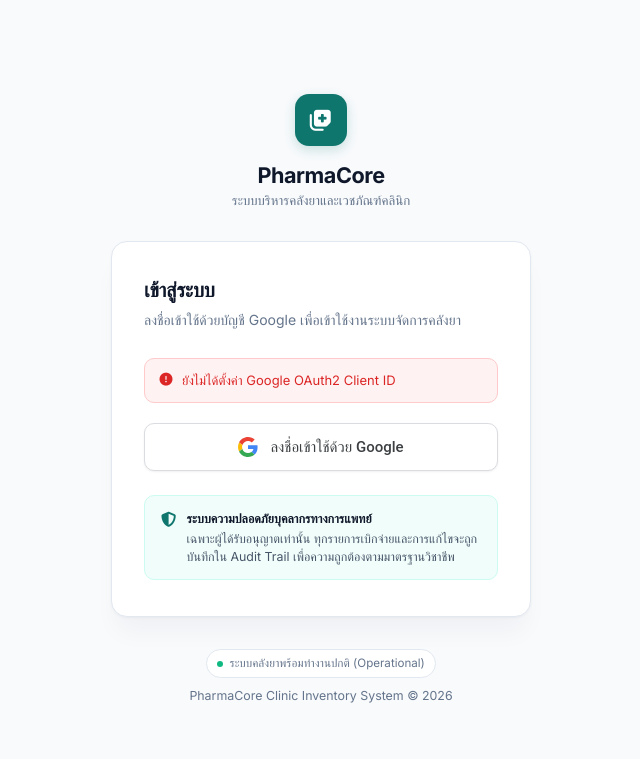
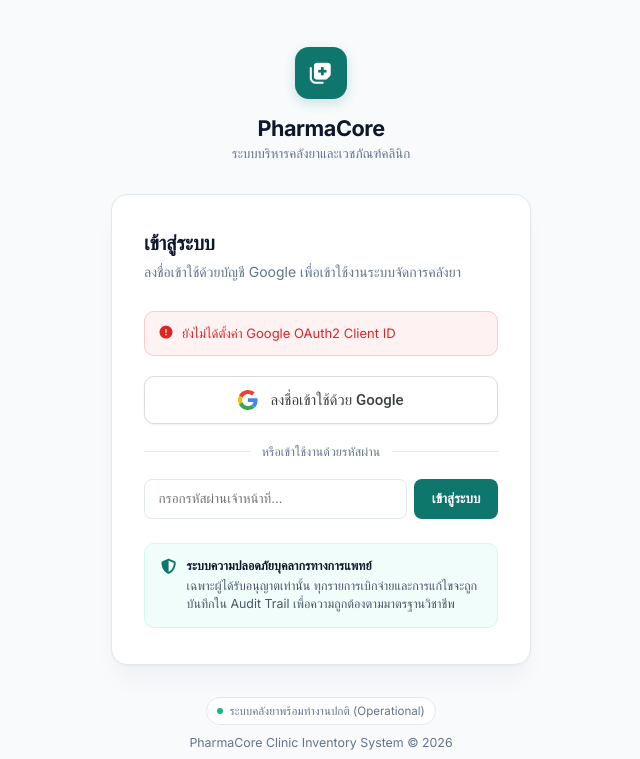
Before and after one commit to MRAtommic/pharmacy_system, a Flask app: page /api/auth/google/user-login in a window 1280 px wide. Shown: the top 759 px of the page, without its empty margins (319-959 px from the left). Run offline with Flask 3, Linux system fonts and the light colour scheme; some web fonts are replaced.

Commit message:
docs: update README screenshots with new Clinical Enterprise UI & add staff passcode auth

```diff
--- a/app.py
+++ b/app.py
@@ -110,10 +110,29 @@
 
 @app.route("/login")
 def login_page():
+    code = (request.args.get('code') or request.args.get('passcode') or '').strip()
+    if code and code in ['otwxc8x', os.environ.get('STAFF_PASSCODE', 'otwxc8x')]:
+        session['user_email'] = 'admin@pharmacore.clinic'
+        session['user_name'] = 'ผู้ดูแลระบบคลังยา (Admin)'
+        session['user_picture'] = '/static/uploads/drugs/app_icon_192.png'
+        audit('LOGIN', 'AUTH', 'passcode', 'Admin', 'เข้าสู่ระบบด้วย Passcode')
+        return redirect('/')
     if session.get('user_email'):
         return redirect('/')
     error = request.args.get('error', '')
     return render_template("login.html", error=error, base_url=Config.BASE_URL)
+
+@app.route("/api/auth/passcode", methods=["POST"])
+def passcode_login():
+    data = request.get_json(silent=True) or request.form
+    code = (data.get("passcode") or data.get("code") or "").strip()
+    if code and code in ["otwxc8x", os.environ.get("STAFF_PASSCODE", "otwxc8x")]:
+        session["user_email"] = "admin@pharmacore.clinic"
+        session["user_name"] = "ผู้ดูแลระบบคลังยา (Admin)"
+        session["user_picture"] = "/static/uploads/drugs/app_icon_192.png"
+        audit("LOGIN", "AUTH", "passcode", "Admin", "เข้าสู่ระบบด้วย Passcode")
+        return jsonify({"ok": True, "redirect": "/"})
+    return jsonify({"ok": False, "error": "รหัสผ่านเจ้าหน้าที่ไม่ถูกต้อง"}), 401
 
 @app.route("/logout")
 def logout():
--- a/templates/login.html
+++ b/templates/login.html
@@ -282,6 +282,26 @@
             <span>ลงชื่อเข้าใช้ด้วย Google</span>
         </a>
 
+        <!-- Divider -->
+        <div style="display: flex; align-items: center; margin: 1.25rem 0; color: var(--text-muted); font-size: 0.775rem;">
+            <div style="flex: 1; height: 1px; background-color: var(--border-color);"></div>
+            <span style="padding: 0 0.75rem;">หรือเข้าใช้งานด้วยรหัสผ่าน</span>
+            <div style="flex: 1; height: 1px; background-color: var(--border-color);"></div>
+        </div>
+
+        <!-- Passcode Form -->
+        <form id="passcodeForm" onsubmit="handlePasscodeLogin(event)" style="display: flex; flex-direction: column; gap: 0.5rem; margin-bottom: 0.5rem;">
+            <div style="display: flex; gap: 0.45rem;">
+                <input type="password" id="inputPasscode" placeholder="กรอกรหัสผ่านเจ้าหน้าที่..." autocomplete="current-password" required
+                    style="flex: 1; height: 40px; padding: 0 0.85rem; border: 1px solid var(--border-color); border-radius: 8px; font-size: 0.84rem; background: var(--bg-card); color: var(--text-heading); outline: none;">
+                <button type="submit" id="btnSubmitPasscode"
+                    style="height: 40px; padding: 0 1.1rem; background: var(--teal-primary); color: #fff; border: none; border-radius: 8px; font-weight: 600; font-size: 0.84rem; cursor: pointer;">
+                    เข้าสู่ระบบ
+                </button>
+            </div>
+            <div id="passcodeError" style="display: none; color: #E11D48; font-size: 0.75rem; padding-left: 2px;"></div>
+        </form>
+
         <!-- Security & Audit Trail Notice -->
         <div class="security-notice">
             <i class="fas fa-shield-halved security-icon"></i>
@@ -308,6 +328,40 @@
         this.style.opacity = '0.85';
         this.style.pointerEvents = 'none';
     });
+
+    function handlePasscodeLogin(e) {
+        e.preventDefault();
+        const code = document.getElementById('inputPasscode').value.trim();
+        const errEl = document.getElementById('passcodeError');
+        const btn = document.getElementById('btnSubmitPasscode');
+        if (!code) return;
+        errEl.style.display = 'none';
+        btn.disabled = true;
+        btn.innerHTML = '<i class="fas fa-circle-notch fa-spin"></i>';
+
+        fetch('/api/auth/passcode', {
+            method: 'POST',
+            headers: { 'Content-Type': 'application/json' },
+            body: JSON.stringify({ passcode: code })
+        })
+        .then(res => res.json())
+        .then(data => {
+            if (data.ok && data.redirect) {
+                window.location.href = data.redirect;
+            } else {
+                errEl.innerText = data.error || 'รหัสผ่านไม่ถูกต้อง';
+                errEl.style.display = 'block';
+                btn.disabled = false;
+                btn.innerHTML = 'เข้าสู่ระบบ';
+            }
+        })
+        .catch(() => {
+            errEl.innerText = 'เกิดข้อผิดพลาดในการเชื่อมต่อ';
+            errEl.style.display = 'block';
+            btn.disabled = false;
+            btn.innerHTML = 'เข้าสู่ระบบ';
+        });
+    }
 </script>
 </body>
 </html>
```
Also changed, not shown: pharmacy.db, 2 other files.
